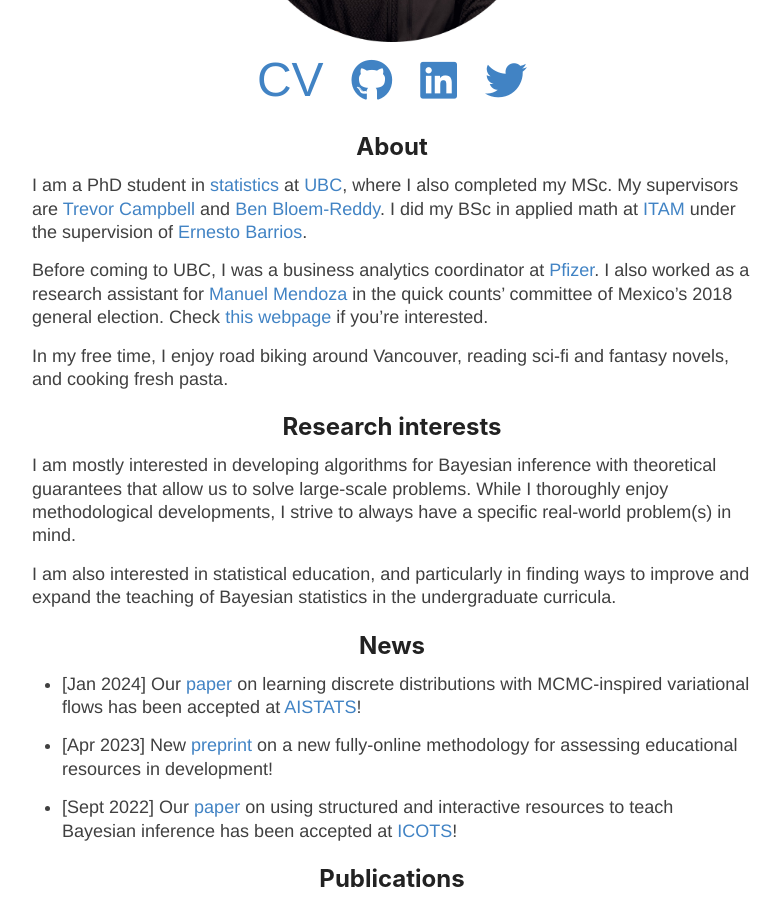
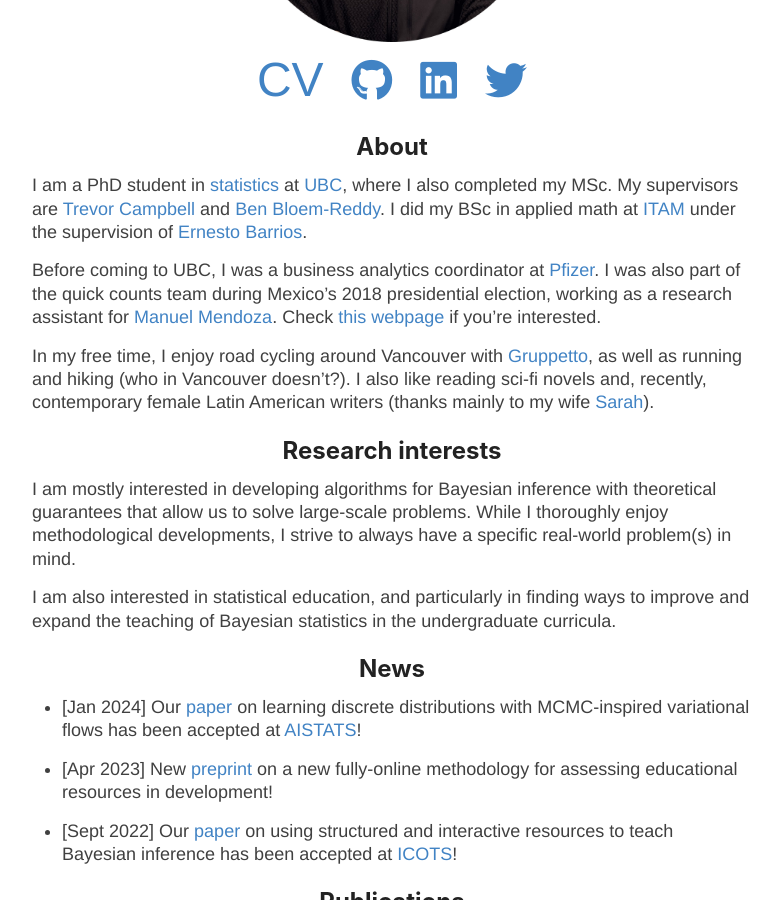
Before and after one commit to giankdiluvi/giankdiluvi.github.io, a Jekyll site: the page built from index.md, in a window 1280 px wide and 900 px high, scrolled down 376 px. Shown: the whole window, without its empty margins (248-1028 px from the left). Built offline with Jekyll 4.4.1, drawn with Linux system fonts in a browser that asks for light colours; nearby versions of some CDN libraries; our own code applies the rules of GitHub Pages for plain Markdown files.

Commit message:
update info

```diff
--- a/index.md
+++ b/index.md
@@ -15,14 +15,17 @@ under the supervision of
 
 Before coming to UBC, I was a business analytics coordinator
 at [Pfizer](https://www.pfizer.com/).
-I also worked as a research assistant for
-[Manuel Mendoza](https://facultad.itam.mx/en/facultad/15063-manuel-mendoza-ramirez)
-in the quick counts' committee of Mexico's 2018 general election.
+I was also part of the quick counts team during Mexico's 2018 presidential election,
+working as a research assistant for
+[Manuel Mendoza](https://facultad.itam.mx/en/facultad/15063-manuel-mendoza-ramirez).
 Check [this webpage](./quickcounts) if you're interested.
 
-In my free time, I enjoy road biking around Vancouver,
-reading sci-fi and fantasy novels,
-and cooking fresh pasta.
+In my free time, I enjoy road cycling around Vancouver
+with [Gruppetto](https://www.strava.com/clubs/1144698),
+as well as running and hiking (who in Vancouver doesn't?).
+I also like reading sci-fi novels and, recently,
+contemporary female Latin American writers
+(thanks mainly to my wife [Sarah](https://sarahrevilla.github.io/)).
 
 
 ## Research interests
```
Also changed, not shown: 2 other files.
